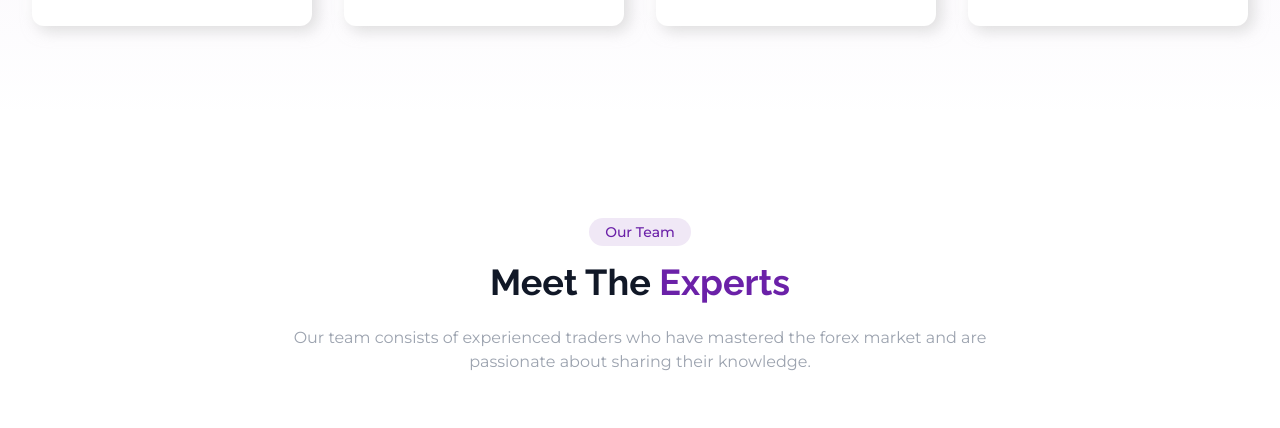
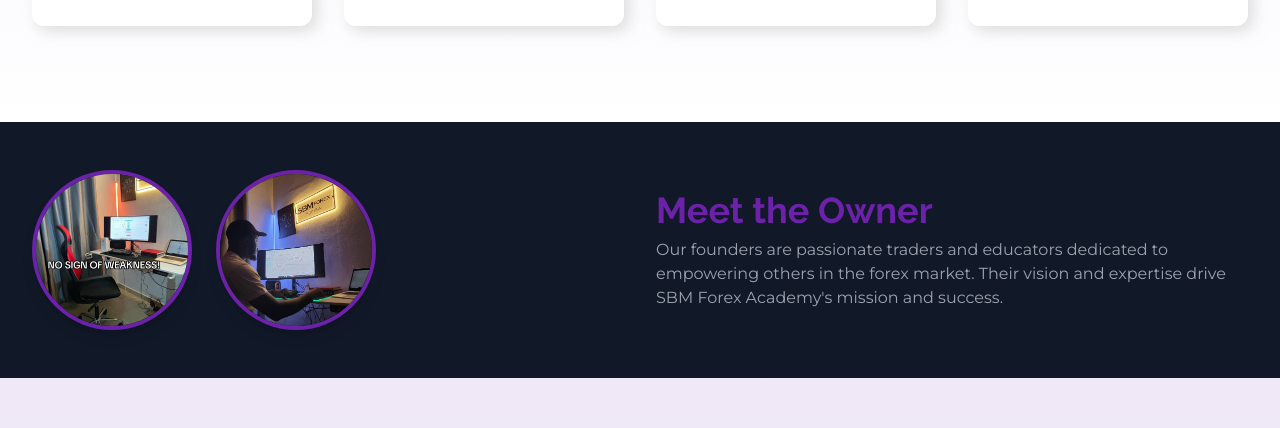
Before and after one commit to Nwachukwuchinedu/SBM-Forex-Academy, a React (Vite) app in the folder client/: page /about in a window 1280 px wide. Shown: the part 1726-2154 px from the top of the page. Built offline with nearby package versions, Linux system fonts and the light colour scheme.

Commit message:
feat: add owner images and Meet the Owner section to About page

```diff
--- a/client/src/pages/About.tsx
+++ b/client/src/pages/About.tsx
@@ -1,6 +1,8 @@
 import { useEffect } from 'react';
 import { Users, Award, Lightbulb, TrendingUp, LineChart, Shield } from 'lucide-react';
 import AnimatedSection from '../components/ui/AnimatedSection';
+import sbm from '../assets/images/sbm.jpg';
+import sbm1 from '../assets/images/sbm1.jpg';
 
 const AboutPage = () => {
   useEffect(() => {
@@ -186,7 +188,7 @@ const AboutPage = () => {
       </section>
 
       {/* Team Section */}
-      <section className="section-padding bg-dark">
+      {/* <section className="section-padding bg-dark">
         <div className="container-custom">
           <AnimatedSection className="text-center max-w-3xl mx-auto mb-16">
             <span className="inline-block bg-gold/10 text-gold px-4 py-1 rounded-full text-sm font-medium mb-4">
@@ -275,6 +277,30 @@ const AboutPage = () => {
             </AnimatedSection>
           </div>
         </div>
+      </section> */}
+
+      {/* Meet the Owner */}
+      <section className="py-12">
+        <div className="container-custom flex flex-col md:flex-row items-center gap-8">
+          <div className="flex-1 flex flex-col md:flex-row gap-6 items-center">
+            <img
+              src={sbm}
+              alt="Owner 1"
+              className="w-40 h-40 object-cover rounded-full shadow-lg border-4 border-gold"
+            />
+            <img
+              src={sbm1}
+              alt="Owner 2"
+              className="w-40 h-40 object-cover rounded-full shadow-lg border-4 border-emerald"
+            />
+          </div>
+          <div className="flex-1">
+            <h2 className="heading-lg mb-2 text-gold">Meet the Owner</h2>
+            <p className="text-gray-400">
+              Our founders are passionate traders and educators dedicated to empowering others in the forex market. Their vision and expertise drive SBM Forex Academy's mission and success.
+            </p>
+          </div>
+        </div>
       </section>
 
       {/* Call to Action */}
```
